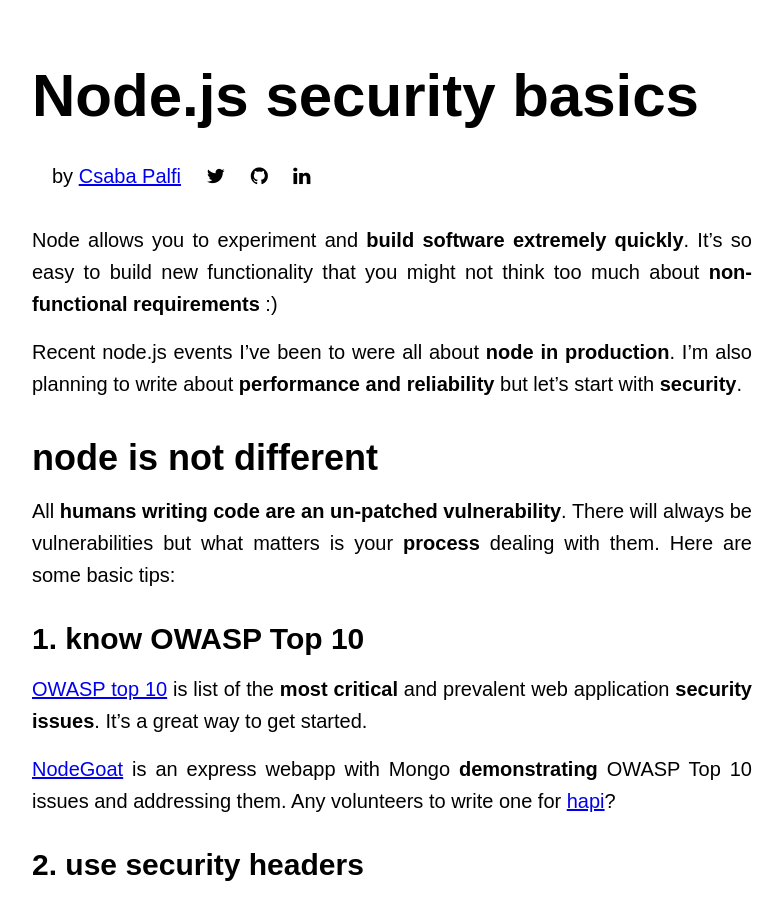
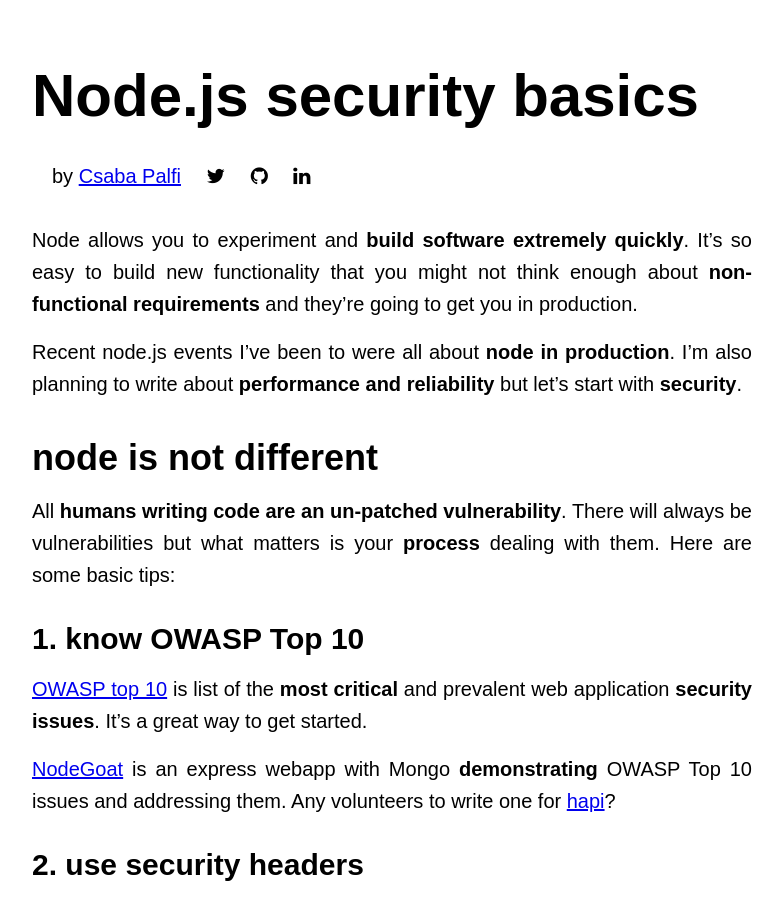
Before and after one commit to dublado/csabapalfi.github.io, a Jekyll site: the page built from _posts/2014-09-16-node-security-basics.md, in a window 1280 px wide and 900 px high. Shown: the whole window, without its empty margins (248-1031 px from the left). Built offline with Jekyll 4.4.1, drawn with Linux system fonts in a browser that asks for light colours; some web fonts are replaced; Markdown is read by kramdown in place of the engine named in the settings.

Commit message:
better intro

```diff
--- a/_posts/2014-09-16-node-security-basics.md
+++ b/_posts/2014-09-16-node-security-basics.md
@@ -2,7 +2,7 @@
 title: Node.js security basics
 ---
 
-Node allows you to experiment and **build software extremely quickly**. It's so easy to build new functionality that you might not think too much  about **non-functional requirements** :)
+Node allows you to experiment and **build software extremely quickly**. It's so easy to build new functionality that you might not think enough  about **non-functional requirements** and they're going to get you in production.
 
 Recent node.js events I've been to were all about **node in production**. I'm also planning to write about **performance and reliability** but let's start with **security**.
 
```
